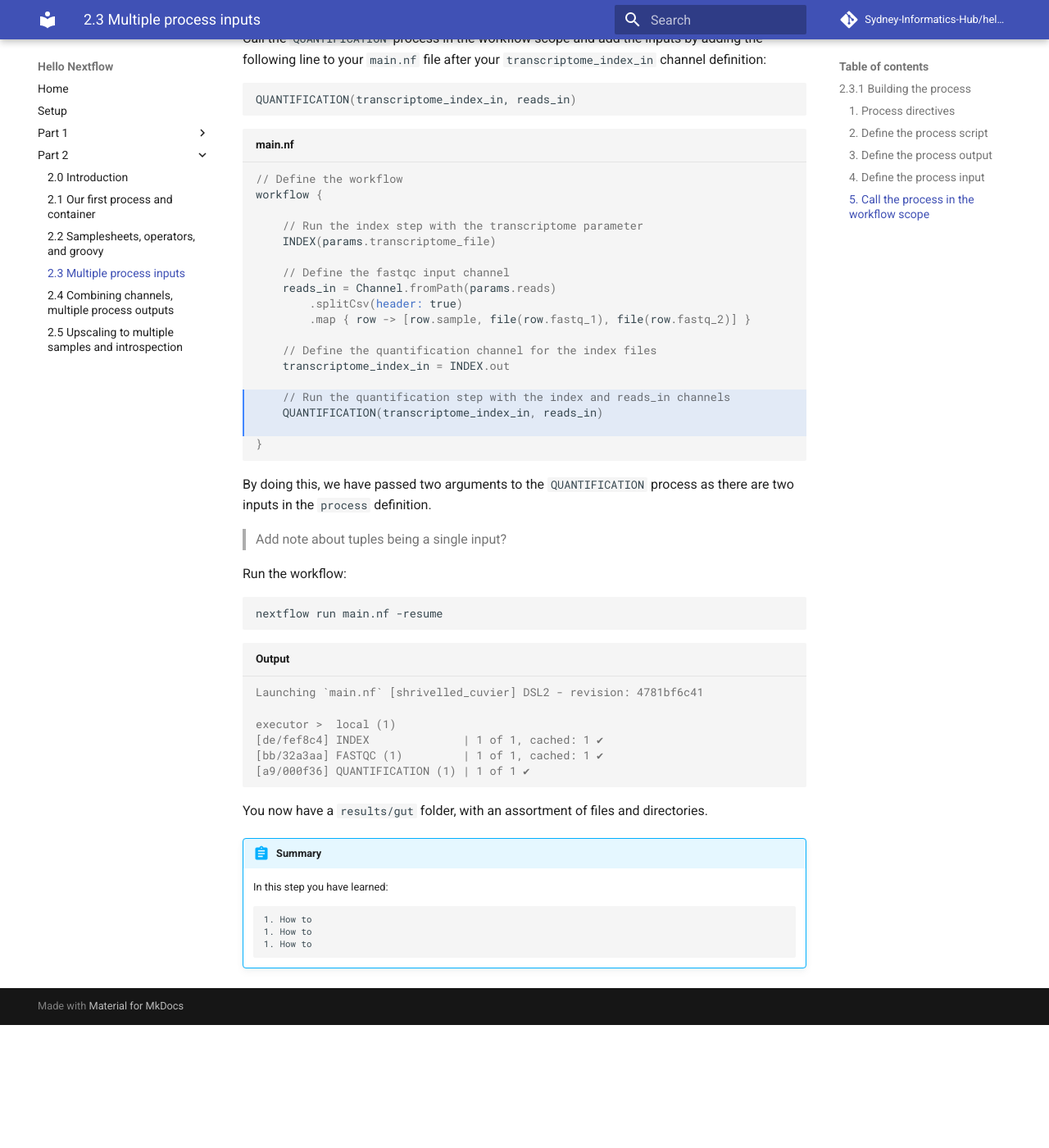
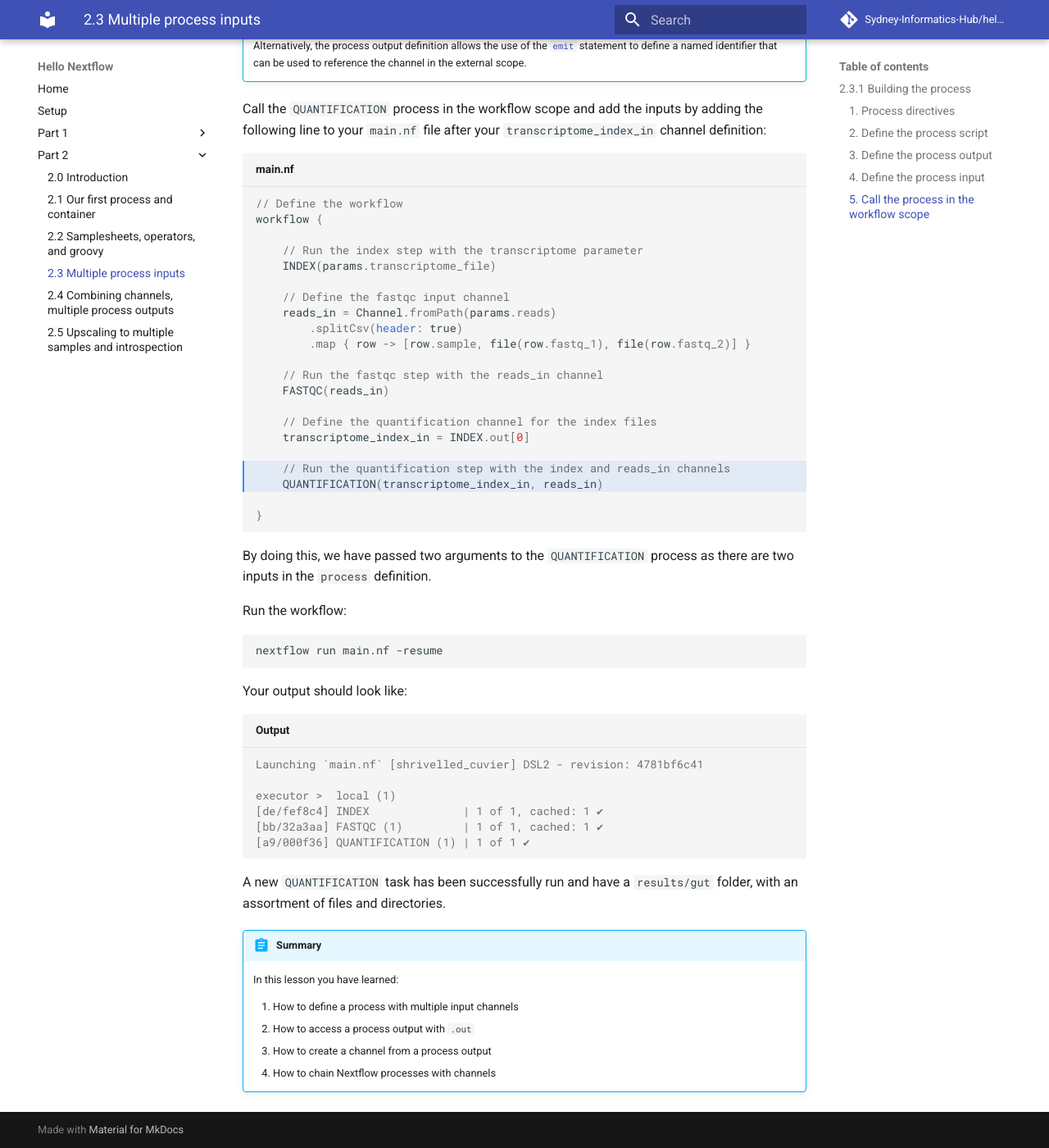
Before and after one commit to Sydney-Informatics-Hub/hello-nextflow, an MkDocs documentation site: the page built from docs/part2/03_quant.md, in a window 1280 px wide and 1400 px high, scrolled down 5683 px. Shown: the whole window at 82% size. Built offline with MkDocs 1.6.1 and Material for MkDocs 9.7.7, drawn with Linux system fonts in a browser that asks for light colours; comment, search, counter and statistics services are not loaded; before the commit the page ends 6933 px from its top, so only the background shows below that; some of the changed text lies outside the part shown.

````diff
--- a/docs/part2/03_quant.md
+++ b/docs/part2/03_quant.md
@@ -3,9 +3,8 @@
 !!! note "Learning objectives"
 
     1. Implement a process with multiple input channels.
+    2. Understand the importance of creating channels from process outputs.
     3. Implement chained Nextflow processes with channels.
-    4. Understand the components of a process such as `input`, `output`,
-    `script`, `directive`, and the `workflow` scope.
 
 In this lesson we will transform the bash script `02_quant.sh` into a process called `QUANTIFICATION`. This step focuses on the next phase of RNAseq data processing: quantifying the expression of transcripts relative to the reference transcriptome.
 
@@ -70,7 +69,7 @@ It contains:
 * Prefilled process directives `container` and `publishDir`.
 * The empty `input:` block for us to define the input data for the process.
 * The empty `output:` block for us to define the output data for the process.
-* The `script:` block prefilled with the command that will be executed.
+* The empty `script:` block for us to define the script for the process.
 
 
 ### 2. Define the process `script`
@@ -105,10 +104,6 @@ The `--libType=U` is a required argument and can be left as is for the script de
 
 The `output` is a directory of `$sample_id`. In this case, it will be a
 directory called `gut/`. Replace `< process outputs >` with the following:
-
-```
-path "$sample_id"
-```
 
 ```groovy title="main.nf" hl_lines="9"
 process QUANTIFICATION {
@@ -186,6 +181,12 @@ process QUANTIFICATION {
 }
 ```
 
+!!! info "Matching process inputs"
+
+    Recall that the number of inputs in the process input block and the workflow must match!
+
+    If you have multiple inputs they need to be listed across multiple lines in the input block and listed inside the brackets in the workflow block.
+
 You have just defined a process with multiple inputs!
 
 ### 5. Call the process in the `workflow` scope
@@ -195,12 +196,9 @@ Recall that the inputs for the `QUANTIFICATION` process are emitted by the
 is ready to be called by the `QUANTIFICATION` process. Similarly, we need to
 prepare a channel for the index files output by the `INDEX` process.
 
-Add the following channel to your `main.nf` file, after the `reads_in` channel:
-```
-transcriptome_index_in = INDEX.out[0]
-```
+Add the following channel to your `main.nf` file, after the `FASTQC` process:
 
-```groovy title="main.nf" hl_lines="12-14"
+```groovy title="main.nf" hl_lines="15-16"
 // Define the workflow
 workflow {
 
@@ -211,6 +209,9 @@ workflow {
     reads_in = Channel.fromPath(params.reads)
         .splitCsv(header: true)
         .map { row -> [row.sample, file(row.fastq_1), file(row.fastq_2)] }
+
+    // Run the fastqc step with the reads_in channel
+    FASTQC(reads_in)
 
     // Define the quantification channel for the index files
     transcriptome_index_in = INDEX.out[0]
@@ -226,10 +227,7 @@ workflow {
 
 Call the `QUANTIFICATION` process in the workflow scope and add the inputs by adding the following line to your `main.nf` file after your `transcriptome_index_in` channel definition:
 
-```bash
-QUANTIFICATION(transcriptome_index_in, reads_in)
-```
-```groovy title="main.nf" hl_lines="15-17"
+```groovy title="main.nf" hl_lines="18-19"
 // Define the workflow
 workflow {
 
@@ -241,8 +239,11 @@ workflow {
         .splitCsv(header: true)
         .map { row -> [row.sample, file(row.fastq_1), file(row.fastq_2)] }
 
+    // Run the fastqc step with the reads_in channel
+    FASTQC(reads_in)
+
     // Define the quantification channel for the index files
-    transcriptome_index_in = INDEX.out
+    transcriptome_index_in = INDEX.out[0]
 
     // Run the quantification step with the index and reads_in channels
     QUANTIFICATION(transcriptome_index_in, reads_in)
@@ -252,13 +253,13 @@ workflow {
 
 By doing this, we have passed two arguments to the `QUANTIFICATION` process as there are two inputs in the `process` definition.
 
-> Add note about tuples being a single input?
-
 Run the workflow:
 
 ```bash
 nextflow run main.nf -resume
 ```
+
+Your output should look like:
 
 ```console title="Output"
 Launching `main.nf` [shrivelled_cuvier] DSL2 - revision: 4781bf6c41
@@ -270,13 +271,14 @@ executor >  local (1)
 
 ```
 
-You now have a `results/gut` folder, with an assortment of files and
-directories.
+A new `QUANTIFICATION` task has been successfully run and have a `results/gut`
+folder, with an assortment of files and directories.
 
 !!! abstract "Summary"
 
-    In this step you have learned:
+    In this lesson you have learned:
 
-        1. How to
-        1. How to
-        1. How to
+    1. How to define a process with multiple input channels
+    2. How to access a process output with `.out`
+    3. How to create a channel from a process output
+    4. How to chain Nextflow processes with channels
````
Also changed, not shown: docs/part2/02_fastqc.md (+2 -2 lines), docs/part2/04_multiqc.md (+1 -1 lines), docs/part2/05_scale.md (+1 -1 lines).
